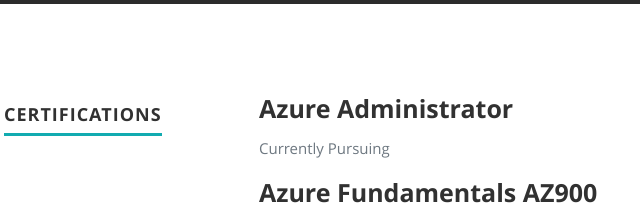
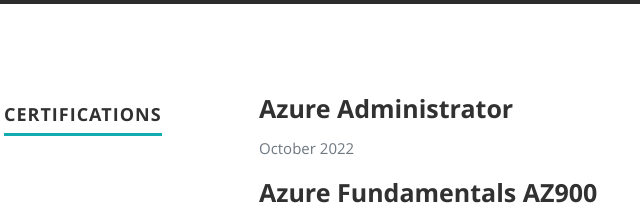
Before and after one commit to ScottW28/azure-resume, a plain HTML site: page frontend/index.html in a window 1280 px wide. Shown: the part 1120-1337 px from the top of the page, 146-786 px from the left. Drawn offline with nearby package versions, Linux system fonts and the light colour scheme; no server answers.

Commit message:
Updated index.html

```diff
--- a/frontend/index.html
+++ b/frontend/index.html
@@ -120,7 +120,7 @@
                <div class="twelve columns">
 
                   <h3>Azure Administrator</h3>
-                  <p class="info"><em class="date">Currently Pursuing</em></p>
+                  <p class="info"><em class="date">October 2022</em></p>
 
                </div>
 
```
